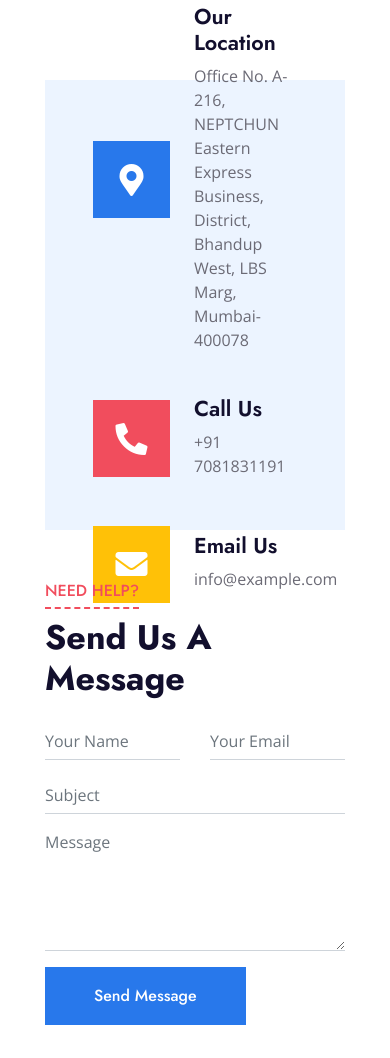
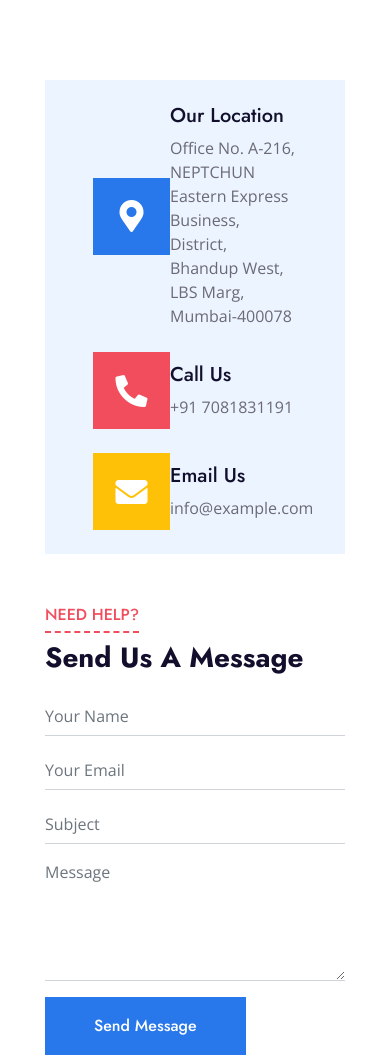
Before and after one commit to Dataanology001/magma_consultancy, a plain HTML site: page index.html in a window 390 px wide. Shown: the part 6376-7434 px from the top of the page. Drawn offline with nearby package versions, Linux system fonts and the light colour scheme.

Commit message:
Update index.html

```diff
--- a/index.html
+++ b/index.html
@@ -393,68 +393,70 @@
 
 
   <!-- Contact Start -->
-   <!-- Contact Start -->
 <div id="contact" class="container-fluid py-5">
     <div class="container py-5">
         <div class="row align-items-center">
-                <div class="col-lg-5 mb-5 mb-lg-0">
-                    <div class="bg-light d-flex flex-column justify-content-center px-5" style="height: 450px;">
-                        <div class="d-flex align-items-center mb-5">
-                            <div class="btn-icon bg-primary mr-4">
+
+            <!-- Contact Info -->
+            <div class="col-lg-5 col-md-12 mb-5 mb-lg-0">
+                <div class="bg-light d-flex flex-column justify-content-center px-5 py-4 h-100">
+                    <div class="d-flex align-items-center mb-4">
+                        <div class="btn-icon bg-primary me-3">
                             <i class="fa fa-2x fa-map-marker-alt text-white"></i>
                         </div>
-                            <div class="mt-n1">
-                                <h4>Our Location</h4>
+                        <div>
+                            <h5>Our Location</h5>
                             <p class="m-0">Office No. A-216, NEPTCHUN Eastern Express Business, District, Bhandup West, LBS Marg, Mumbai-400078</p>
                         </div>
                     </div>
-                        <div class="d-flex align-items-center mb-5">
-                            <div class="btn-icon bg-secondary mr-4">
+                    <div class="d-flex align-items-center mb-4">
+                        <div class="btn-icon bg-secondary me-3">
                             <i class="fa fa-2x fa-phone-alt text-white"></i>
                         </div>
-                            <div class="mt-n1">
-                                <h4>Call Us</h4>
+                        <div>
+                            <h5>Call Us</h5>
                             <p class="m-0">+91 7081831191</p>
                         </div>
                     </div>
                     <div class="d-flex align-items-center">
-                            <div class="btn-icon bg-warning mr-4">
+                        <div class="btn-icon bg-warning me-3">
                             <i class="fa fa-2x fa-envelope text-white"></i>
                         </div>
-                            <div class="mt-n1">
-                                <h4>Email Us</h4>
+                        <div>
+                            <h5>Email Us</h5>
                             <p class="m-0">info@example.com</p>
                         </div>
                     </div>
                 </div>
             </div>
-                <div class="col-lg-7">
+
+            <!-- Contact Form -->
+            <div class="col-lg-7 col-md-12">
                 <div class="section-title position-relative mb-4">
                     <h6 class="d-inline-block position-relative text-secondary text-uppercase pb-2">Need Help?</h6>
-                        <h1 class="display-4">Send Us A Message</h1>
+                    <h1 class="display-5">Send Us A Message</h1>
                 </div>
                 <div class="contact-form">
                     <form>
                         <div class="row">
-                                <div class="col-6 form-group">
-                                    <input type="text" class="form-control border-top-0 border-right-0 border-left-0 p-0" placeholder="Your Name" required="required">
+                            <div class="col-md-6 mb-3">
+                                <input type="text" class="form-control border-top-0 border-right-0 border-left-0 p-0" placeholder="Your Name" required>
                             </div>
-                                <div class="col-6 form-group">
-                                    <input type="email" class="form-control border-top-0 border-right-0 border-left-0 p-0" placeholder="Your Email" required="required">
+                            <div class="col-md-6 mb-3">
+                                <input type="email" class="form-control border-top-0 border-right-0 border-left-0 p-0" placeholder="Your Email" required>
                             </div>
                         </div>
-                            <div class="form-group">
-                                <input type="text" class="form-control border-top-0 border-right-0 border-left-0 p-0" placeholder="Subject" required="required">
+                        <div class="mb-3">
+                            <input type="text" class="form-control border-top-0 border-right-0 border-left-0 p-0" placeholder="Subject" required>
                         </div>
-                            <div class="form-group">
-                                <textarea class="form-control border-top-0 border-right-0 border-left-0 p-0" rows="5" placeholder="Message" required="required"></textarea>
+                        <div class="mb-3">
+                            <textarea class="form-control border-top-0 border-right-0 border-left-0 p-0" rows="5" placeholder="Message" required></textarea>
                         </div>
-                            <div>
                         <button class="btn btn-primary py-3 px-5" type="submit">Send Message</button>
-                            </div>
                     </form>
                 </div>
             </div>
+
         </div>
     </div>
 </div>
```
Lines whose indentation alone changed are shown as unchanged.
